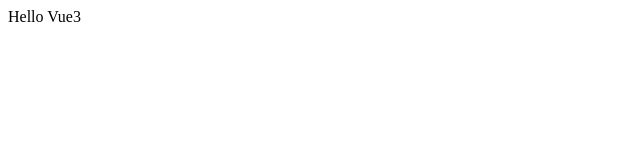
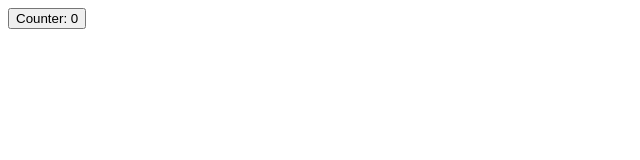
Before and after one commit to CHOCOCHANEL/vite-scaffold, a Vue app: page / in a window 1280 px wide. Shown: the top 160 px of the page, without its empty margins (0-640 px from the left). Built offline with nearby package versions, Linux system fonts and the light colour scheme.

Commit message:
Composition API vs Options API

```diff
--- a/src/App.vue
+++ b/src/App.vue
@@ -1,9 +1,26 @@
-<script setup>
+<template>
+  <div>
+    <button v-on:click="increment">Counter: {{ counter }}</button>
+  </div>
+</template>
+
+<script>
+  import { onMounted, ref } from 'vue';
+  export default {
+    setup() {
+      const counter = ref(0);
+      const increment = () => counter.value++;
+      onMounted(() => {
+        console.log('A component has been mounted with a composition API');
+      });
+      return {
+        counter,
+        increment,
+      };
+    },
+  };
 </script>
 
-<template>
-  <div>Hello Vue3</div>
-</template>
+<style lang="scss" scoped>
 
-<style scoped>
 </style>
```
Also changed, not shown: src/App_OptionAPI.vue (added, +27 -0 lines).
